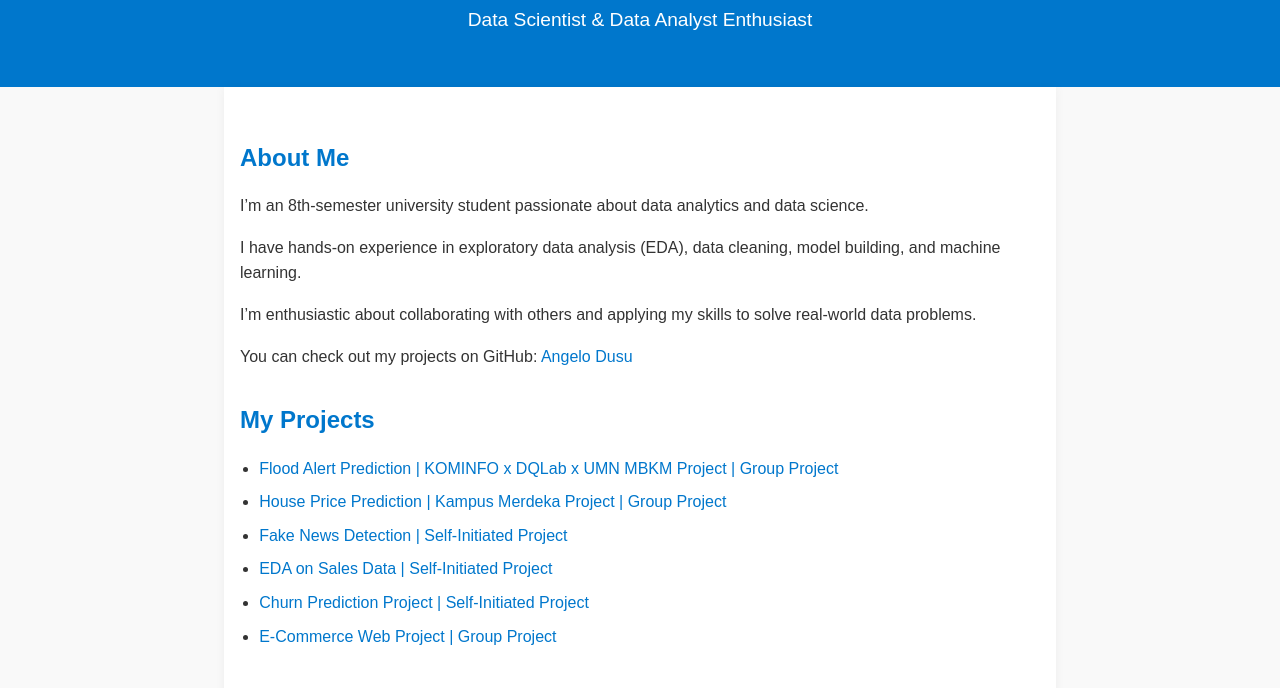
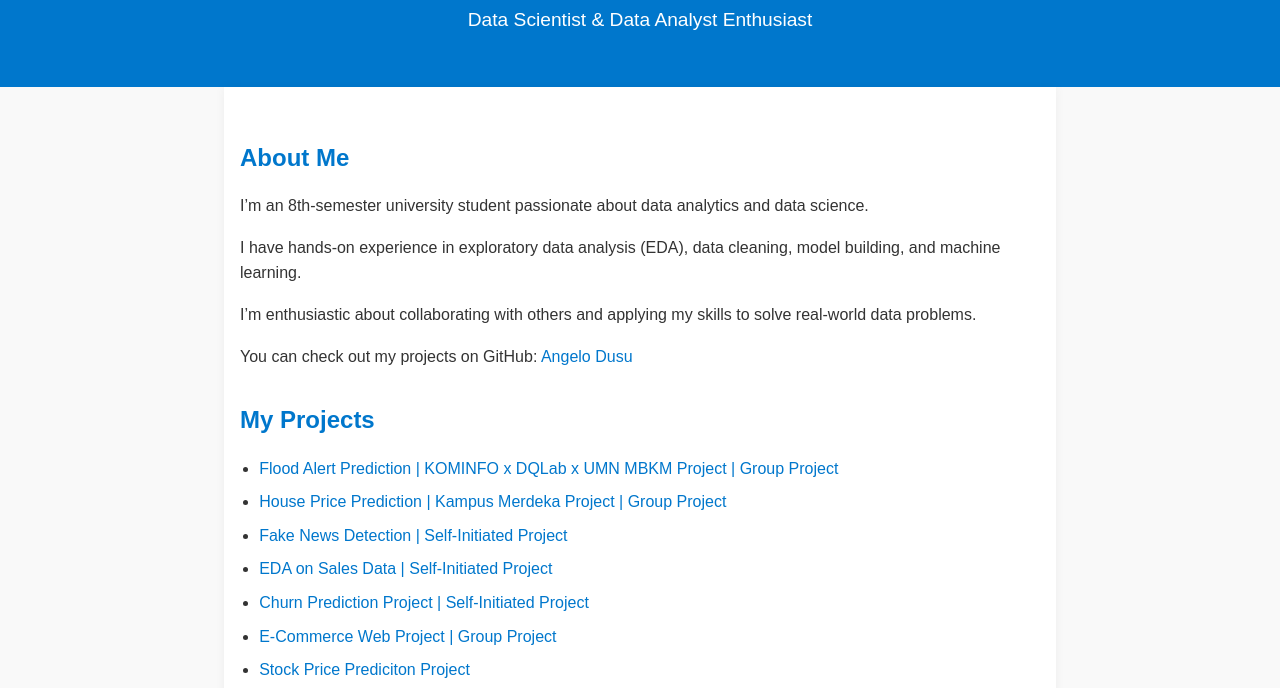
Before and after one commit to AngeloDusu/Portofolio, a plain HTML site: page index.html in a window 1280 px wide. Shown: the part 99-787 px from the top of the page. Drawn offline with Linux system fonts and the light colour scheme.

Commit message:
Update index.html

```diff
--- a/index.html
+++ b/index.html
@@ -32,6 +32,7 @@
                 <li><a href="https://github.com/AngeloDusu/EDA-Sales-Analysis" target="_blank" rel="noopener noreferrer">EDA on Sales Data | Self-Initiated Project</a></li>
                 <li><a href="https://github.com/AngeloDusu/Churn-Prediction-Project" target="_blank" rel="noopener noreferrer">Churn Prediction Project | Self-Initiated Project</a></li>
                 <li><a href="https://github.com/AngeloDusu/bbouquet" target="_blank" rel="noopener noreferrer">E-Commerce Web Project | Group Project</a></li>
+                <li><a href="https://github.com/AngeloDusu/stock-prediction-project">Stock Price Prediciton Project</a></li>
 
             </ul>
         </section>
```
